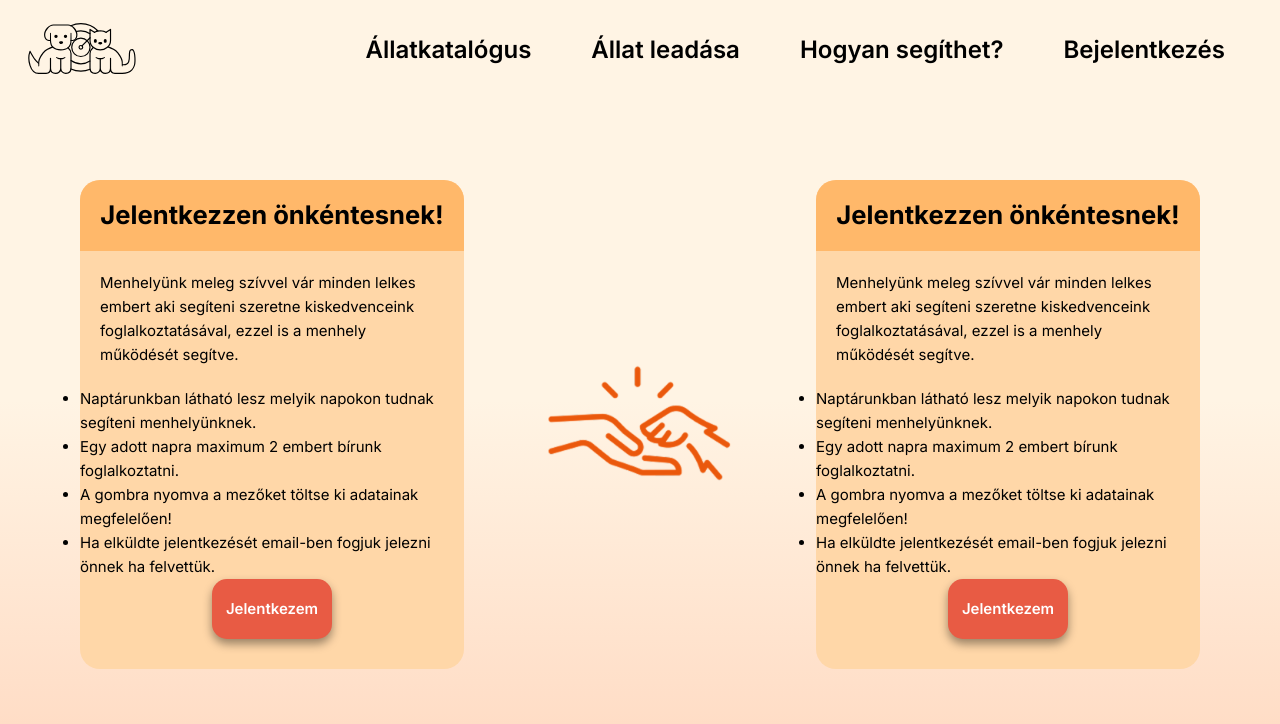
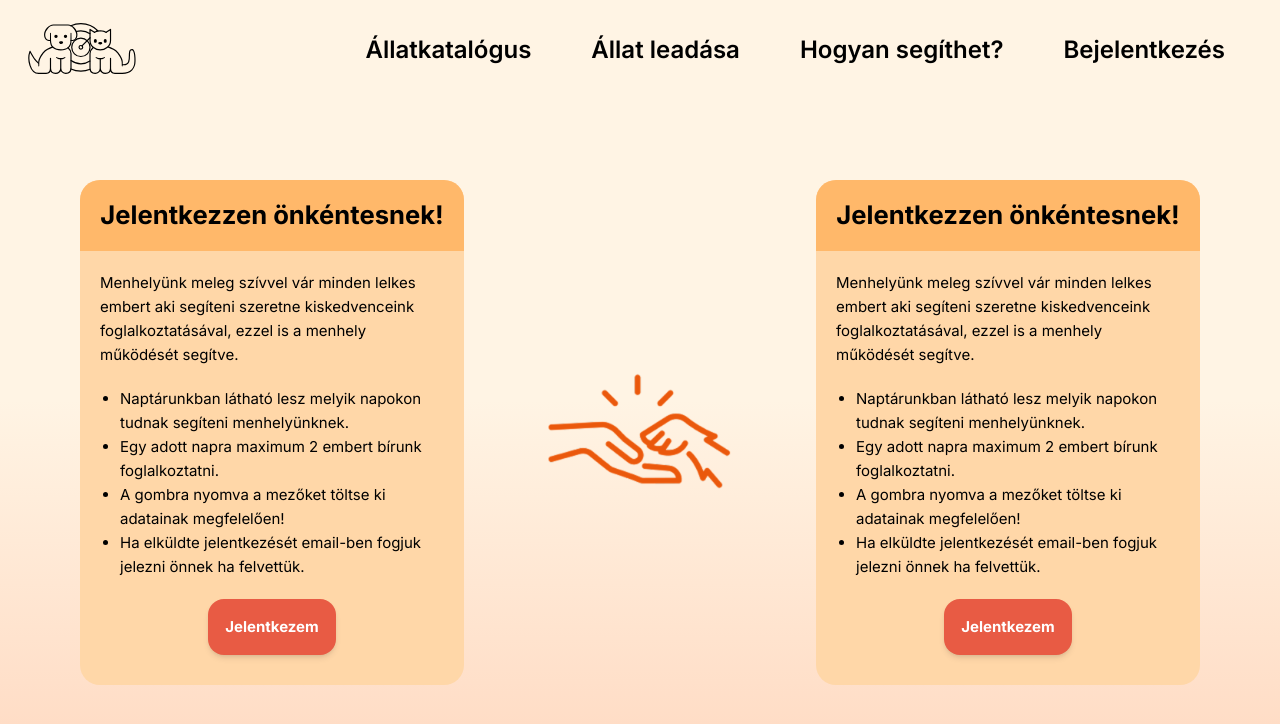
Before and after one commit to Szaszuge/menhely, a Vue app in the folder menhely/: page /hogyansegithet in a window 1280 px wide. Shown: the top 724 px of the page. Built offline with nearby package versions, Linux system fonts and the light colour scheme.

Commit message:
Button + supportcard fix

```diff
--- a/menhely/src/components/Button.vue
+++ b/menhely/src/components/Button.vue
@@ -3,7 +3,7 @@
 </script>
 
 <template>
-    <button class="button">
+    <button class="button shadow-md rounded-2xl text-white cursor-pointer font-bold h-14 w-32">
         <slot>
 
         </slot>
@@ -15,12 +15,9 @@
 <style scoped>
 .button{
     background-color: var(--button-important);
-    height: 60px;
-    width: 120px;
-    border-radius: 15px;
-    color: white;
-    font-weight: 600;
-    box-shadow: 0px 5px 10px 0px rgba(0,0,0,0.4);
-    cursor:pointer;
+}
+
+.button:hover {
+    background-color: ;
 }
 </style>
--- a/menhely/src/components/Supportcard.vue
+++ b/menhely/src/components/Supportcard.vue
@@ -48,4 +48,7 @@ h1 {
 p {
     padding: 20px;
 }
+ul{
+    padding:0px 20px 20px 40px;
+}
 </style>
```
